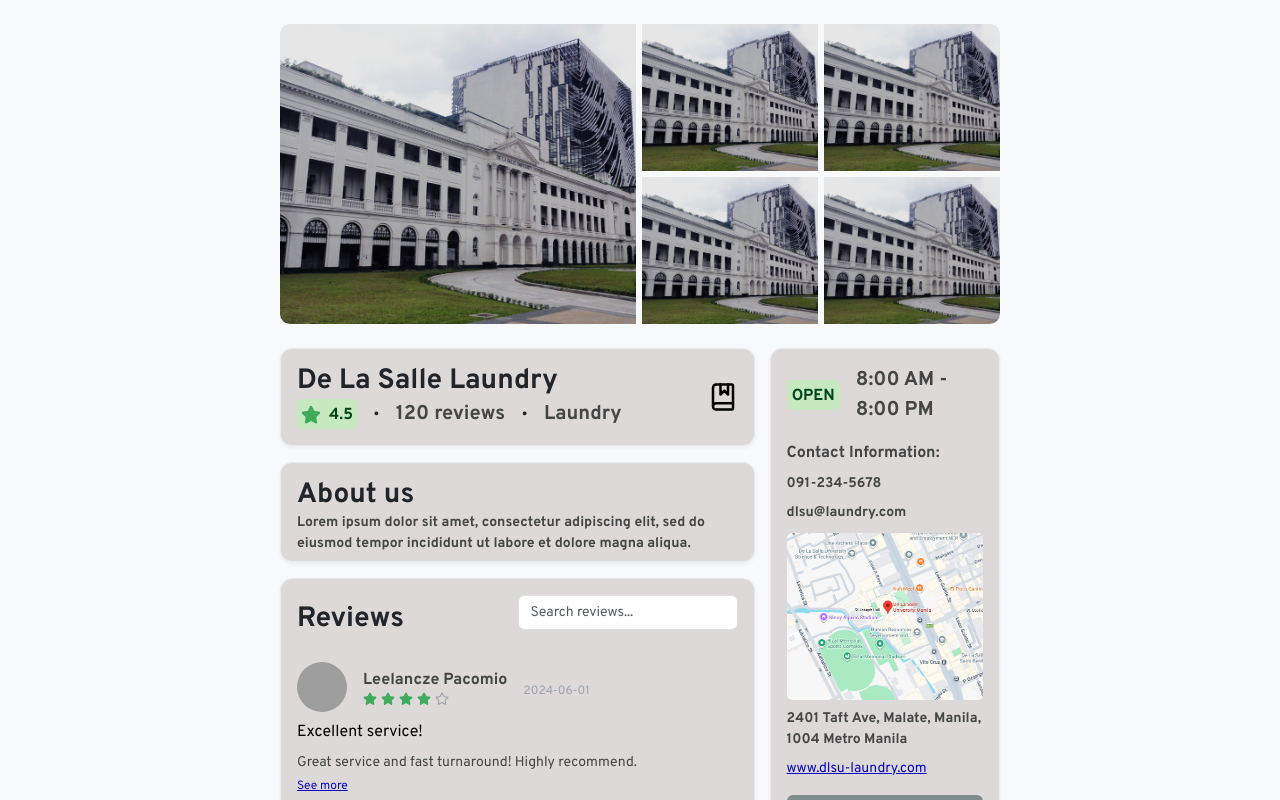
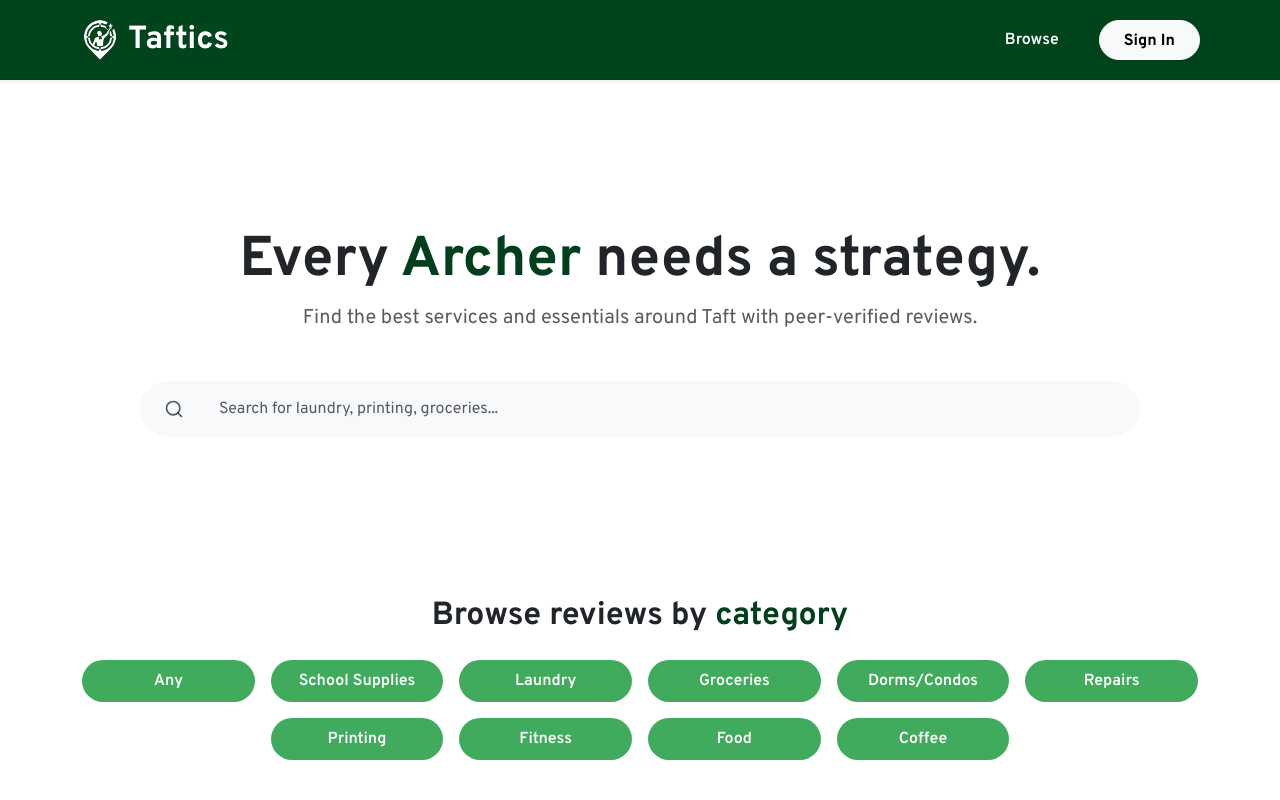
Before and after one commit to Gabiesaur/CCAPDEV-MCO, a React (Vite) app in the folder taftics/: page / in a window 1280 px wide. Shown: the top 800 px of the page. Built offline with nearby package versions, Linux system fonts and the light colour scheme; grey boxes are pictures that could not be loaded.

Commit message:
revert main

```diff
--- a/taftics/src/main.jsx
+++ b/taftics/src/main.jsx
@@ -1,12 +1,11 @@
 import { StrictMode } from "react";
 import { createRoot } from "react-dom/client";
 import "bootstrap/dist/css/bootstrap.min.css";
-import Establishment from "./pages/Establishment.jsx";
 import "./custom.css";
 import App from "./App.jsx";
 
 createRoot(document.getElementById("root")).render(
   <StrictMode>
-    <Establishment />
+    <App />
   </StrictMode>,
 );
```
